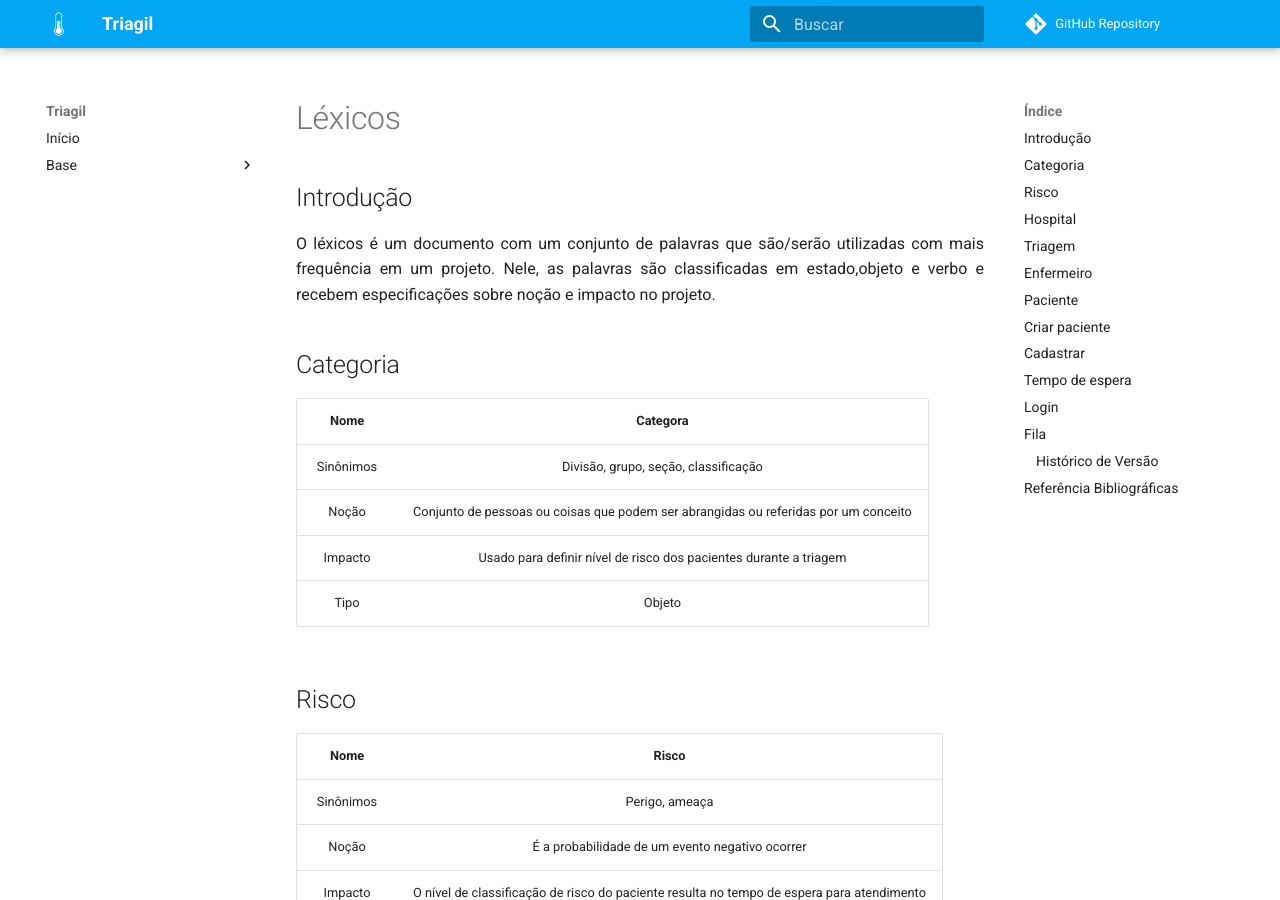
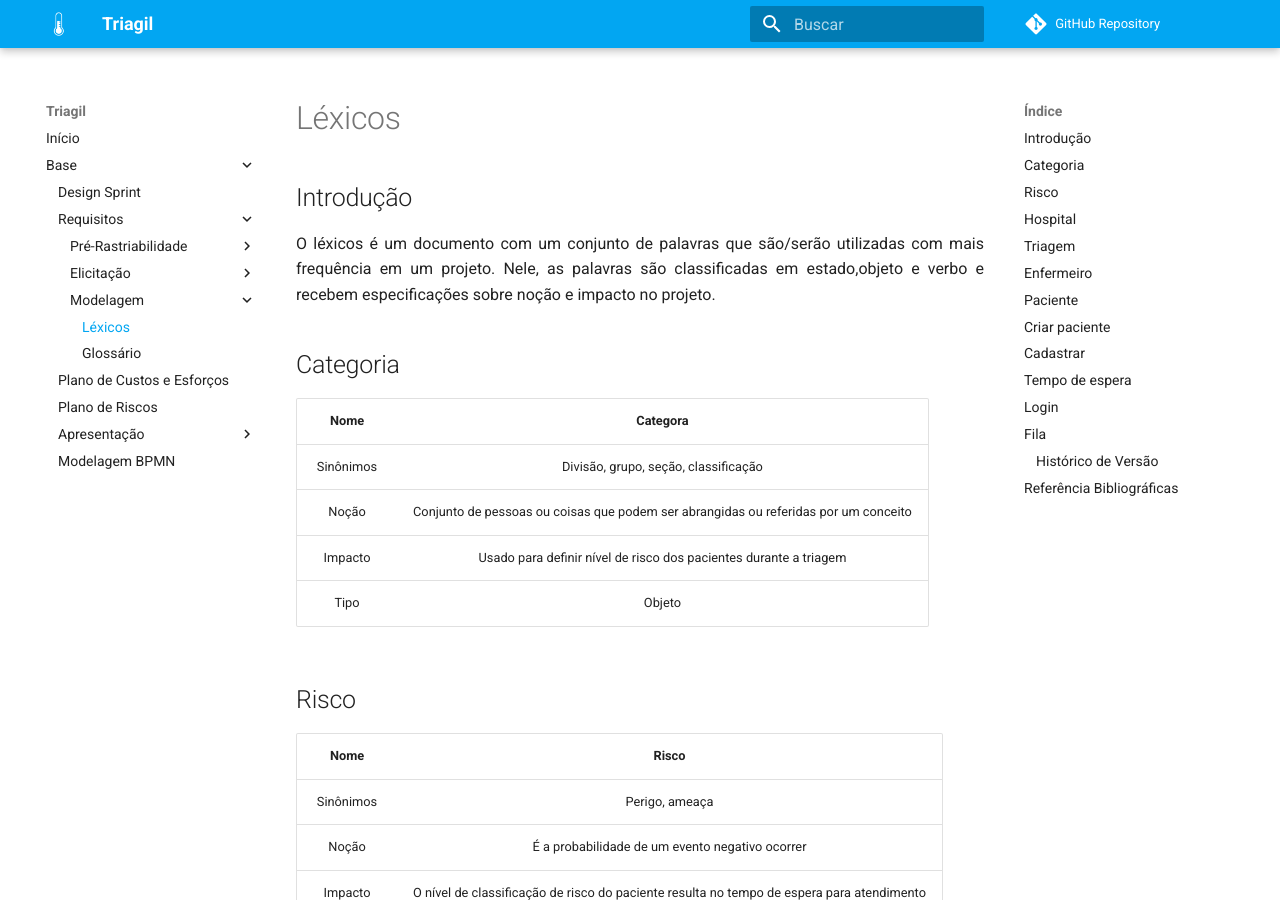
Before and after one commit to UnBArqDsw/2020.1_G1_Triagil, an MkDocs documentation site: the page built from docs/base/requisitos/modelagem/lexico.md, in a window 1280 px wide and 900 px high. Built offline with MkDocs 1.6.1 and Material for MkDocs 9.7.7, drawn with Linux system fonts in a browser that asks for light colours; comment, search, counter and statistics services are not loaded; some of the changed lines change nothing that is shown.

Commit message:
realizado pequeno ajuste

```diff
--- a/mkdocs.yml
+++ b/mkdocs.yml
@@ -41,7 +41,7 @@ nav:
         - Questionário: base/requisitos/elicitacao/questionario.md
         - Storyboard: base/requisitos/elicitacao/storyboard.md
       - Modelagem:
-        - Léxicos: base/requisitos/modelagem/lexicos.md
+        - Léxicos: base/requisitos/modelagem/lexico.md
         - Glossário: base/requisitos/modelagem/glossario.md
         # - Backlog do Produto: base/requisitos/modelagem/backlog.md
       # - Análise:
```
